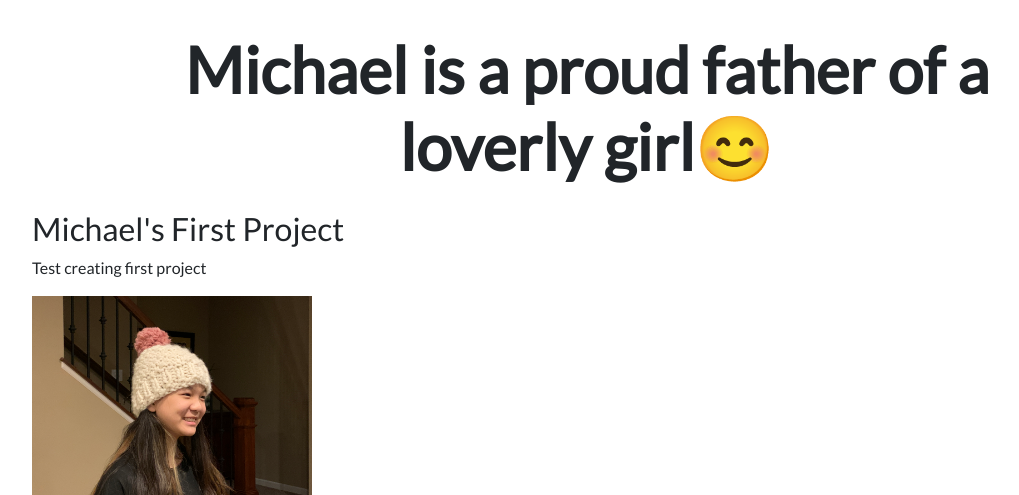
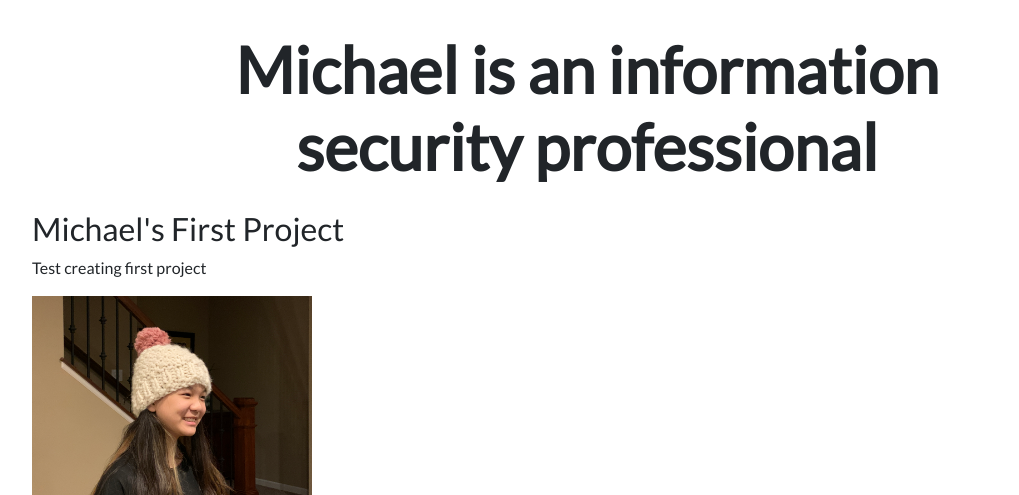
Before and after one commit to MnFrozenFish/django-personal-portfolio, a Django app: page / in a window 1280 px wide. Shown: the part 56-551 px from the top of the page, without its empty margins (53-1072 px from the left). Run offline with Django 3.2, Linux system fonts and the light colour scheme; data comes from the database, SQL or seed files in the repository; some libraries are stand-ins or nearby versions.

Commit message:
Home page title changed

```diff
--- a/portfolio/templates/portfolio/home.html
+++ b/portfolio/templates/portfolio/home.html
@@ -12,7 +12,7 @@
 
 <div class="row justify-content-center mb-3">
   <div class="col-md-9 text-center">
-    <h1 id="hometext" class="font-weight-bold">Michael is a proud father of a loverly girl😊</h1>
+    <h1 id="hometext" class="font-weight-bold">Michael is an information security professional </h1>
   </div>
 </div>
 
```
